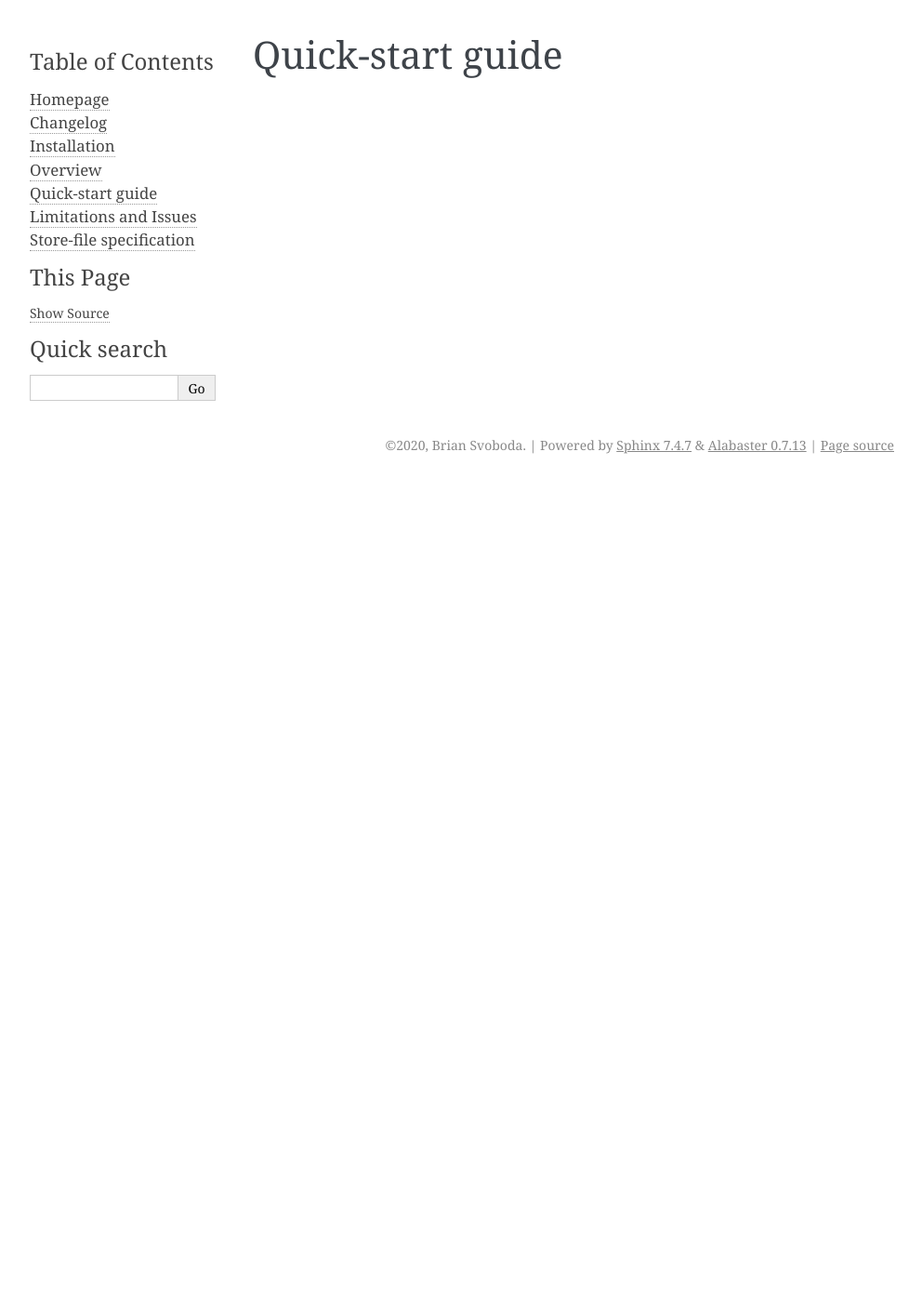
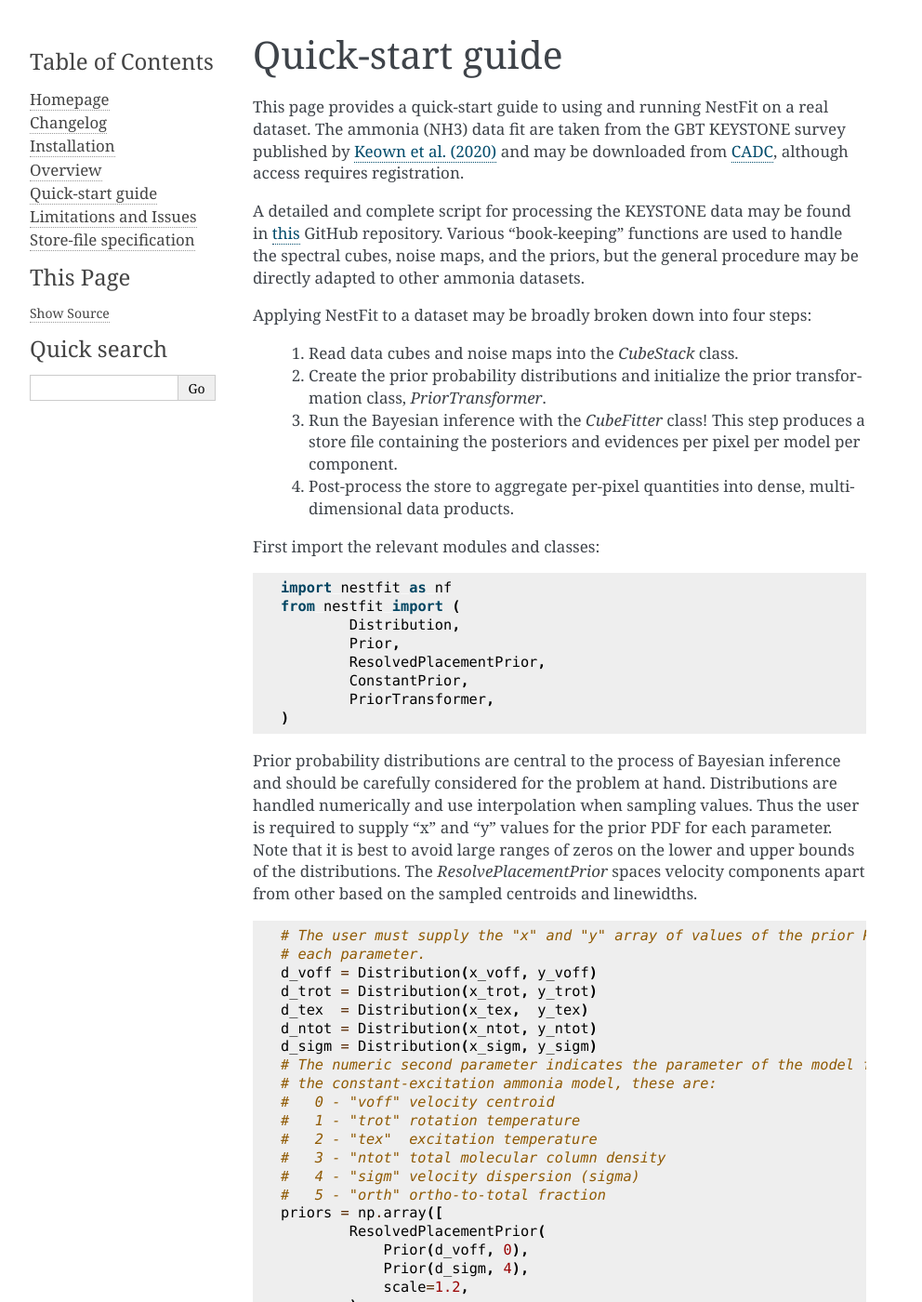
Before and after one commit to autocorr/nestfit, a Sphinx documentation site: the page built from docs/quickstart.rst, in a window 1280 px wide and 1400 px high. Shown: the whole window at 93% size, without its empty margins (148-1140 px from the left). Built offline with Sphinx 7.4.7, drawn with Linux system fonts in a browser that asks for light colours; some of the changed text lies outside the part shown.

Commit message:
Add quickstart guide documentation

```diff
--- a/docs/quickstart.rst
+++ b/docs/quickstart.rst
@@ -1,3 +1,116 @@
-=================
 Quick-start guide
 =================
+This page provides a quick-start guide to using and running NestFit on a real
+dataset. The ammonia (NH3) data fit are taken from the GBT KEYSTONE survey
+published by `Keown et al. (2020)
+<https://ui.adsabs.harvard.edu/abs/2019ApJ...884....4K/abstract>`_ and may be
+downloaded from `CADC <https://www.canfar.net>`_, although access requires
+registration.
+
+A detailed and complete script for processing the KEYSTONE data may be
+found in `this <https://github.com/autocorr/keystone_nestfit>`_ GitHub
+repository. Various "book-keeping" functions are used to handle the spectral
+cubes, noise maps, and the priors, but the general procedure may be directly
+adapted to other ammonia datasets.
+
+Applying NestFit to a dataset may be broadly broken down into four steps:
+
+    1. Read data cubes and noise maps into the `CubeStack` class.
+    2. Create the prior probability distributions and initialize the
+       prior transformation class, `PriorTransformer`.
+    3. Run the Bayesian inference with the `CubeFitter` class! This step
+       produces a store file containing the posteriors and evidences per
+       pixel per model per component.
+    4. Post-process the store to aggregate per-pixel quantities into dense,
+       multi-dimensional data products.
+
+First import the relevant modules and classes:
+
+.. code-block:: python
+
+    import nestfit as nf
+    from nestfit import (
+            Distribution,
+            Prior,
+            ResolvedPlacementPrior,
+            ConstantPrior,
+            PriorTransformer,
+    )
+
+Prior probability distributions are central to the process of Bayesian
+inference and should be carefully considered for the problem at hand.
+Distributions are handled numerically and use interpolation when sampling
+values. Thus the user is required to supply "x" and "y" values for the prior
+PDF for each parameter. Note that it is best to avoid large ranges of zeros on
+the lower and upper bounds of the distributions. The `ResolvePlacementPrior`
+spaces velocity components apart from other based on the sampled centroids and
+linewidths.
+
+.. code-block:: python
+
+    # The user must supply the "x" and "y" array of values of the prior PDF for
+    # each parameter.
+    d_voff = Distribution(x_voff, y_voff)
+    d_trot = Distribution(x_trot, y_trot)
+    d_tex  = Distribution(x_tex,  y_tex)
+    d_ntot = Distribution(x_ntot, y_ntot)
+    d_sigm = Distribution(x_sigm, y_sigm)
+    # The numeric second parameter indicates the parameter of the model for
+    # the constant-excitation ammonia model, these are:
+    #   0 - "voff" velocity centroid
+    #   1 - "trot" rotation temperature
+    #   2 - "tex"  excitation temperature
+    #   3 - "ntot" total molecular column density
+    #   4 - "sigm" velocity dispersion (sigma)
+    #   5 - "orth" ortho-to-total fraction
+    priors = np.array([
+            ResolvedPlacementPrior(
+                Prior(d_voff, 0),
+                Prior(d_sigm, 4),
+                scale=1.2,
+            ),
+            Prior(d_trot, 1),
+            Prior(d_tex,  2),
+            Prior(d_ntot, 3),
+            ConstantPrior(0, 5),
+    ])
+    utrans = PriorTransformer(priors)
+
+.. code-block:: python
+
+    cubes = [
+            nf.DataCube('11_cube.fits', '11_rms.fits', trans_id=1),
+            nf.DataCube('22_cube.fits', '22_rms.fits', trans_id=2),
+    ]
+    stack = nf.CubeStack(cubes)
+
+With our data and priors properly initialized, we are ready to run NestFit!
+Most of the important run-time parameters are set when initializing the
+`CubeFitter` class. Keyword arguements taken by MultiNest are passed with a
+dictionary from the `mn_kwargs` parameter. In this example the number of live
+points is set to 500. Further live points may be added in the fitting process
+based on the SNR of the data based on a multiplicative factor set with the
+`nlive_snr_fact` parameter. In this example, the number of live points is
+`nlive = 500 + 20 * SNR`. A larger number of live points ensures adequate
+posterior sampling of faint secondary spectral components in the vicinity of
+bright primary components.  For a parallel run, set `nproc` to the desired
+number of threads. Setting `nproc` equal to 1 will run the cube fitting in
+serial mode, which is desirable for debugging purposes.
+
+.. code-block:: python
+
+    store_name = f'run/test'
+    runner_cls = nf.AmmoniaRunner
+    fitter = nf.CubeFitter(stack, utrans, runner_cls, ncomp_max=2,
+            mn_kwargs={'nlive': 500}, nlive_snr_fact=20)
+    fitter.fit_cube(store_name=store_name, nproc=8)
+
+Lastly, the post-processing steps may be run to aggregate the hierarchically
+stored values computed in the run into densely stored data products to be
+analyzed.
+
+.. code-block:: python
+
+    store = nf.HdfStore(store_name)
+    nf.postprocess_run(store, stack, runner, par_bins=None, evid_kernel=None,
+        post_kernel=None)
```
